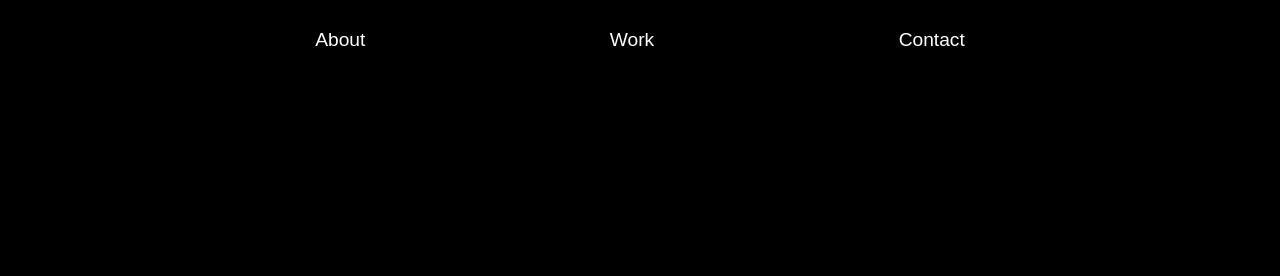
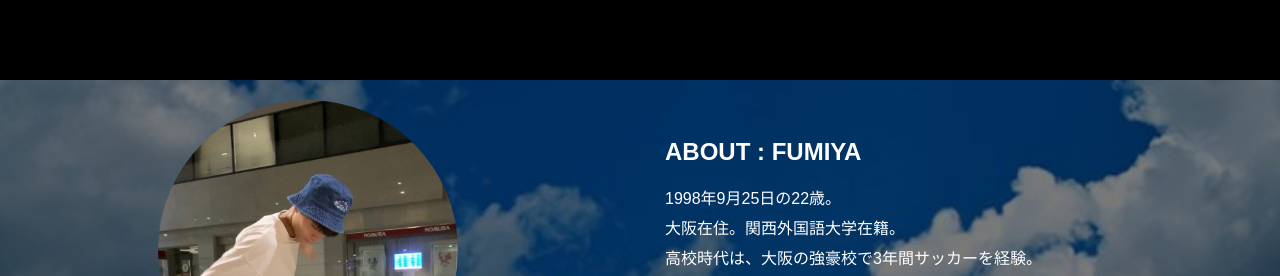
Before and after one commit to fumiya9107/portfolio, a plain HTML site: page index.html in a window 1280 px wide. Shown: the top 276 px of the page. Drawn offline with Linux system fonts and the light colour scheme.

Commit message:
Update index.html

```diff
--- a/index.html
+++ b/index.html
@@ -10,18 +10,11 @@
 <body>
   <div id="home" class="big-bg">
     <header>
-      <nav>
-        <ul>
-          <li><a href="#1">About</a></li>
-          <li><a href="#2">Work</a></li>
-          <li><a href="#3">Contact</a></li>
-        </ul>
-      </nav>
+      <div class="home_contents">
+        <h1>FUMIYA</h1>
+        <p>PORTFORIO</p>
+      </div>
     </header>
-    <div class="home_contents">
-      <h1>FUMIYA</h1>
-      <p>PORTFORIO</p>
-    </div>
   </div>
 
   <main>
```
